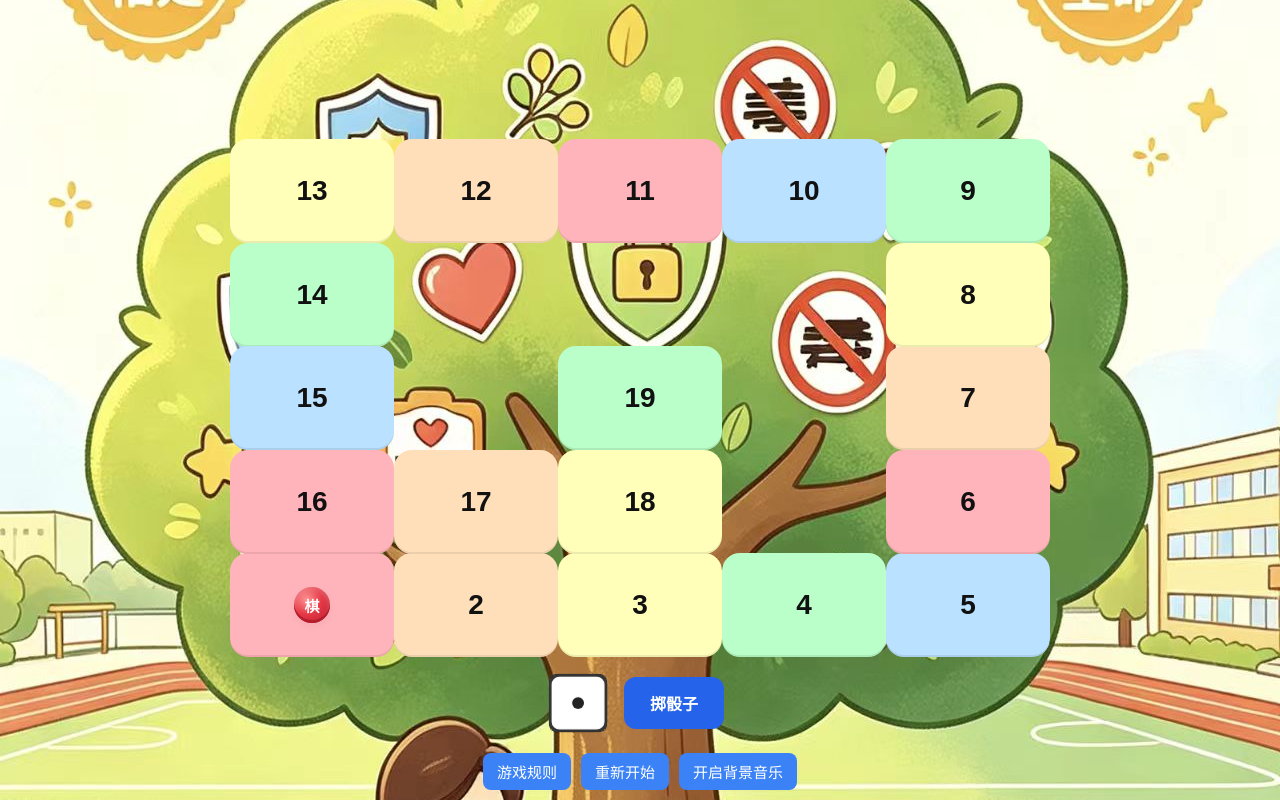
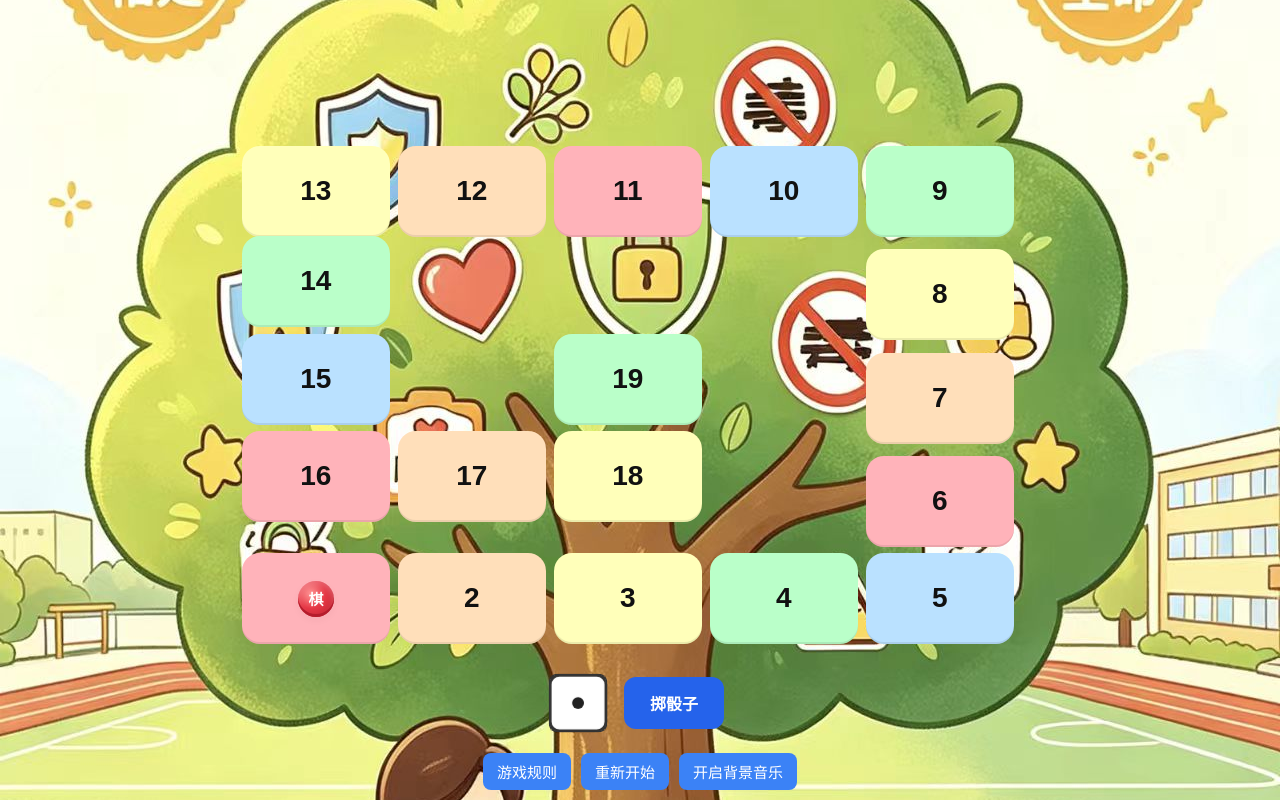
Before and after one commit to cpy1101/CPY1101.github.io, a plain HTML site: page index.html in a window 1280 px wide. Drawn offline with Linux system fonts and the light colour scheme.

Commit message:
Add files via upload

```diff
--- a/index.html
+++ b/index.html
@@ -391,14 +391,27 @@ function shuffleArray(arr){
 }
 resetQuestionPool();
 
+// 全部格子改为正方形 w=0.18 h=0.18，尺寸更大，16/17/18水平对齐一行
 const path = [
-    {x:0.00, y:0.84, w:0.20, h:0.16},{x:0.20, y:0.84, w:0.20, h:0.16},{x:0.40, y:0.84, w:0.20, h:0.16},
-    {x:0.60, y:0.84, w:0.20, h:0.16},{x:0.80, y:0.84, w:0.20, h:0.16},{x:0.80, y:0.68, w:0.20, h:0.16},
-    {x:0.80, y:0.52, w:0.20, h:0.16},{x:0.80, y:0.36, w:0.20, h:0.16},{x:0.80, y:0.20, w:0.20, h:0.16},
-    {x:0.60, y:0.20, w:0.20, h:0.16},{x:0.40, y:0.20, w:0.20, h:0.16},{x:0.20, y:0.20, w:0.20, h:0.16},
-    {x:0.00, y:0.20, w:0.20, h:0.16},{x:0.00, y:0.36, w:0.20, h:0.16},{x:0.00, y:0.52, w:0.20, h:0.16},
-    {x:0.00, y:0.68, w:0.20, h:0.16},{x:0.20, y:0.68, w:0.20, h:0.16},{x:0.40, y:0.68, w:0.20, h:0.16},
-    {x:0.40, y:0.52, w:0.20, h:0.16}
+    {x:0.015, y:0.84, w:0.18, h:0.14},
+    {x:0.205, y:0.84, w:0.18, h:0.14},
+    {x:0.395, y:0.84, w:0.18, h:0.14},
+    {x:0.585, y:0.84, w:0.18, h:0.14},
+    {x:0.775, y:0.84, w:0.18, h:0.14},
+    {x:0.775, y:0.69, w:0.18, h:0.14},
+    {x:0.775, y:0.53, w:0.18, h:0.14},
+    {x:0.775, y:0.37, w:0.18, h:0.14},
+    {x:0.775, y:0.21, w:0.18, h:0.14},
+    {x:0.585, y:0.21, w:0.18, h:0.14},
+    {x:0.395, y:0.21, w:0.18, h:0.14},
+    {x:0.205, y:0.21, w:0.18, h:0.14},
+    {x:0.015, y:0.21, w:0.18, h:0.14},
+    {x:0.015, y:0.35, w:0.18, h:0.14},
+    {x:0.015, y:0.50, w:0.18, h:0.14},
+    {x:0.015, y:0.65, w:0.18, h:0.14},
+    {x:0.205, y:0.65, w:0.18, h:0.14},
+    {x:0.395, y:0.65, w:0.18, h:0.14},
+    {x:0.395, y:0.50, w:0.18, h:0.14}
 ];
 const gridColor = ["#FFB3BA","#FFDFBA","#FFFFBA","#BAFFC9","#BAE1FF","#FFB3BA","#FFDFBA","#FFFFBA","#BAFFC9","#BAE1FF","#FFB3BA","#FFDFBA","#FFFFBA","#BAFFC9","#BAE1FF","#FFB3BA","#FFDFBA","#FFFFBA","#BAFFC9"];
 
@@ -428,11 +441,6 @@ function unlockAudio(){
     if(audioUnlocked) return;
     audioUnlocked = true;
     playAudio(soundUnlock);
-    if(!musicPlay){
-        bgMusic.play().catch(e=>{});
-        musicPlay = true;
-        musicToggle.innerText = "关闭背景音乐";
-    }
 }
 
 musicToggle.onclick = function(){
@@ -493,6 +501,13 @@ function setDice(num){
 
 diceBtn.onclick = async function(){
     unlockAudio();
+    // 掷骰子时自动开启背景音乐
+    if(!musicPlay){
+        bgMusic.play().catch(e=>{});
+        musicPlay = true;
+        musicToggle.innerText = "关闭背景音乐";
+    }
+
     if(moving) return;
     moving = true;
     diceBtn.disabled = true;
```
